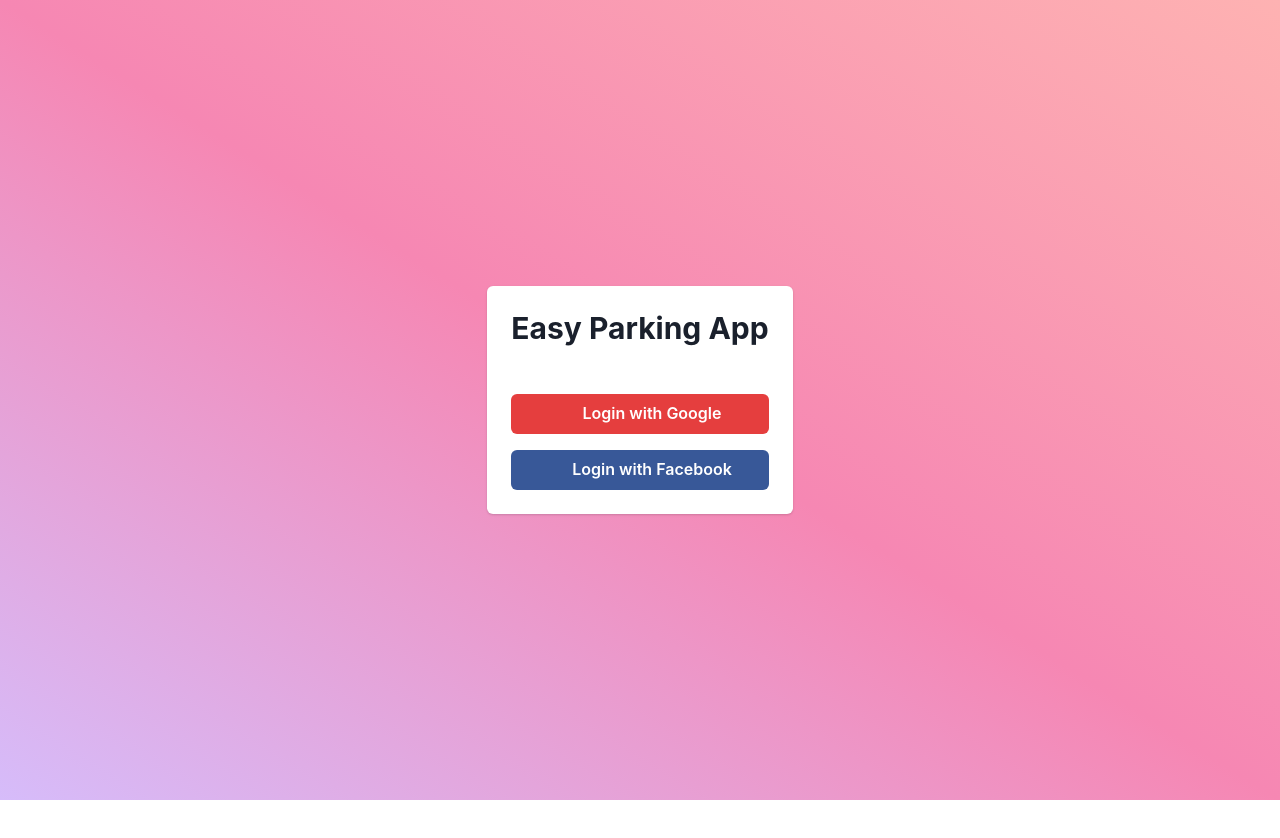
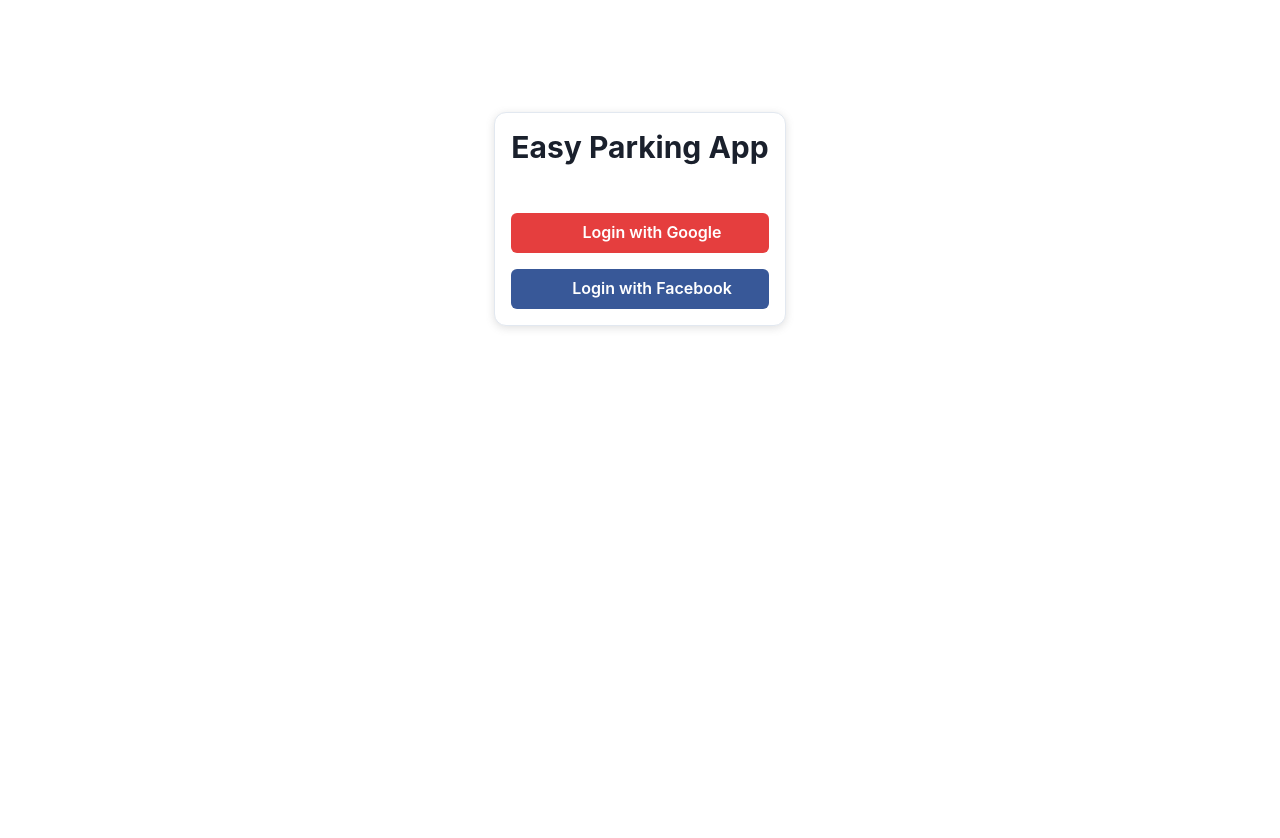
Before and after one commit to easy-parking-ro/parking-app, a React (Vite) app: page /login in a window 1280 px wide. Shown: the top 838 px of the page. Before the commit the page ends 800 px from the top, so only its background shows below. Built offline with nearby package versions, Linux system fonts and the light colour scheme; no server answers; some icons are missing.

Commit message:
fix inpu

```diff
--- a/src/modules/auth/auth.page.tsx
+++ b/src/modules/auth/auth.page.tsx
@@ -7,13 +7,18 @@
   const { handleSignIn } = useSignUp();
 
   return (
-    <VStack
-      h="100vh"
-      spacing={6}
-      justifyContent="center"
-      bgGradient="linear(to-tr, purple.200, pink.300, red.200)"
-    >
-      <VStack as={Card} alignItems="stretch" p={6} spacing={12}>
+    <VStack h="100vh" spacing={6} mt="20" bgColor="white">
+      <VStack
+        as={Card}
+        alignItems="stretch"
+        spacing={12}
+        my="8"
+        p="4"
+        border={"1px solid"}
+        borderColor="gray.200"
+        borderRadius={"12px"}
+        boxShadow={"rgba(99, 99, 99, 0.2) 0px 2px 8px 0px"}
+      >
         <Heading size="lg">Easy Parking App</Heading>
 
         <VStack alignItems="stretch" spacing={4}>
--- a/src/modules/parking/components/qr-reader-camera/qr-reader-camera.tsx
+++ b/src/modules/parking/components/qr-reader-camera/qr-reader-camera.tsx
@@ -20,7 +20,7 @@
     onSuccess: (ticket) => {
       navigate(`/parking-ticket/${ticket.id}`);
     },
-    onError: () => toast({ title: "Eroarea", status: "error" }),
+    onError: () => toast({ title: "Error", status: "error" }),
   });
 
   const navigate = useNavigate();
--- a/src/modules/parking/components/qr-reader-input/qr-reader-input.tsx
+++ b/src/modules/parking/components/qr-reader-input/qr-reader-input.tsx
@@ -2,20 +2,39 @@
 import { useEffect, useState } from "react";
 import { FaBarcode } from "react-icons/fa";
 import { useNavigate } from "react-router-dom";
+import { ParkingService } from "../..";
+import { useMutation } from "@tanstack/react-query";
 
-const charWidth = "1ch";
+import { useToast } from "@chakra-ui/react";
+
+const charWidth = "0.7ch";
 const gap = "0.5ch";
 const maxLength = 36;
 const inputWidth = `calc(${maxLength} * (${charWidth} + ${gap}))`;
 
 export const QrReaderInput = () => {
   const [inputValue, setInputValue] = useState<string>("");
-
   const navigate = useNavigate();
 
+  const service = new ParkingService();
+
+  const toast = useToast({
+    position: "bottom-right",
+    duration: 3000,
+    isClosable: true,
+  });
+
+  const getTicketMutation = useMutation({
+    mutationFn: (ticketId: string) => service.getParkingTicket(ticketId),
+    onSuccess: (ticket) => {
+      navigate(`/parking-ticket/${ticket.id}`);
+    },
+    onError: () => toast({ title: "Error", status: "error" }),
+  });
+
   useEffect(() => {
-    if (inputValue.length === maxLength && !isNaN(Number(inputValue))) {
-      navigate(`/parking-ticket/${inputValue}`);
+    if (inputValue.length === maxLength) {
+      getTicketMutation.mutate(inputValue);
     }
   }, [inputValue]);
 
@@ -31,7 +50,7 @@
         width={inputWidth}
         background={`repeating-linear-gradient(90deg, dimgrey 0, dimgrey ${charWidth}, transparent 0, transparent calc(${charWidth} + ${gap})) 0 100%/${inputWidth} 2px no-repeat`}
         fontFamily="droid sans mono, consolas, monospace"
-        fontSize="5ch"
+        fontSize="1.4ch"
         letterSpacing={gap}
         _focus={{
           outline: "none",
```
